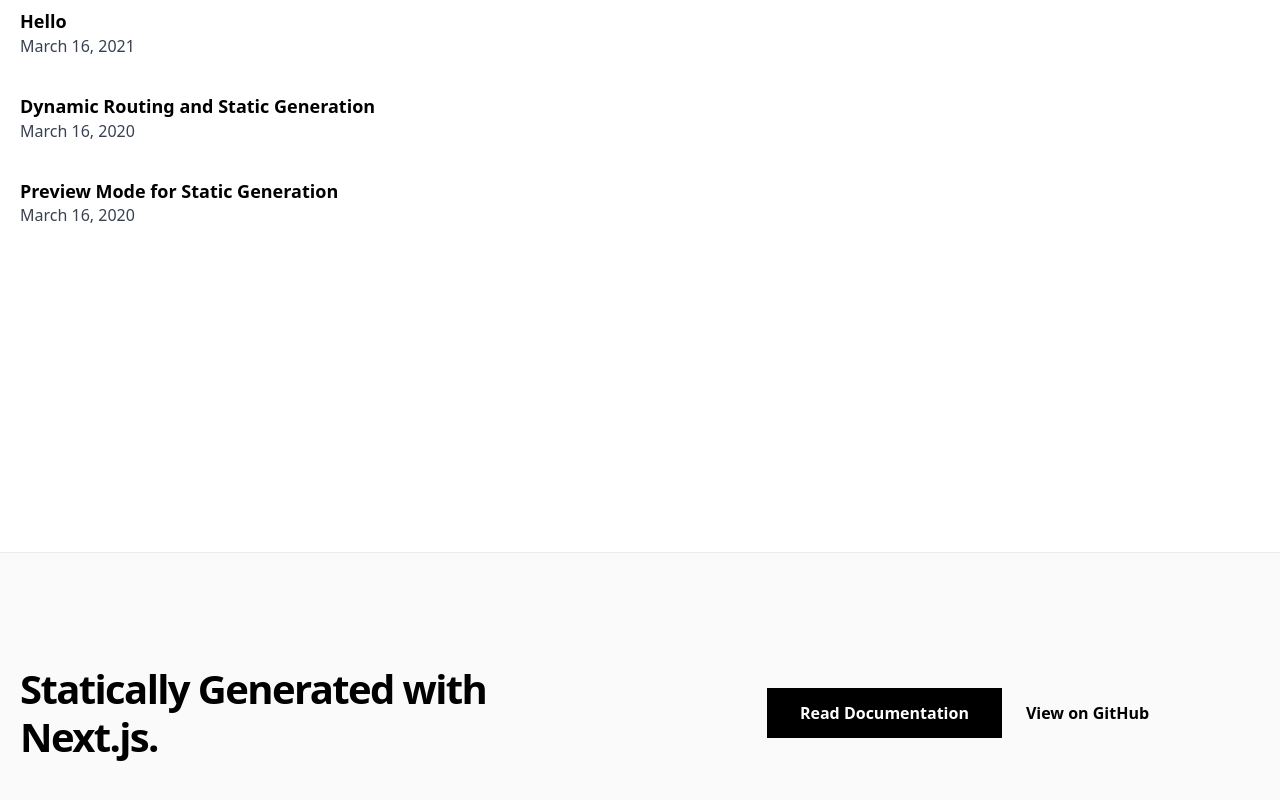
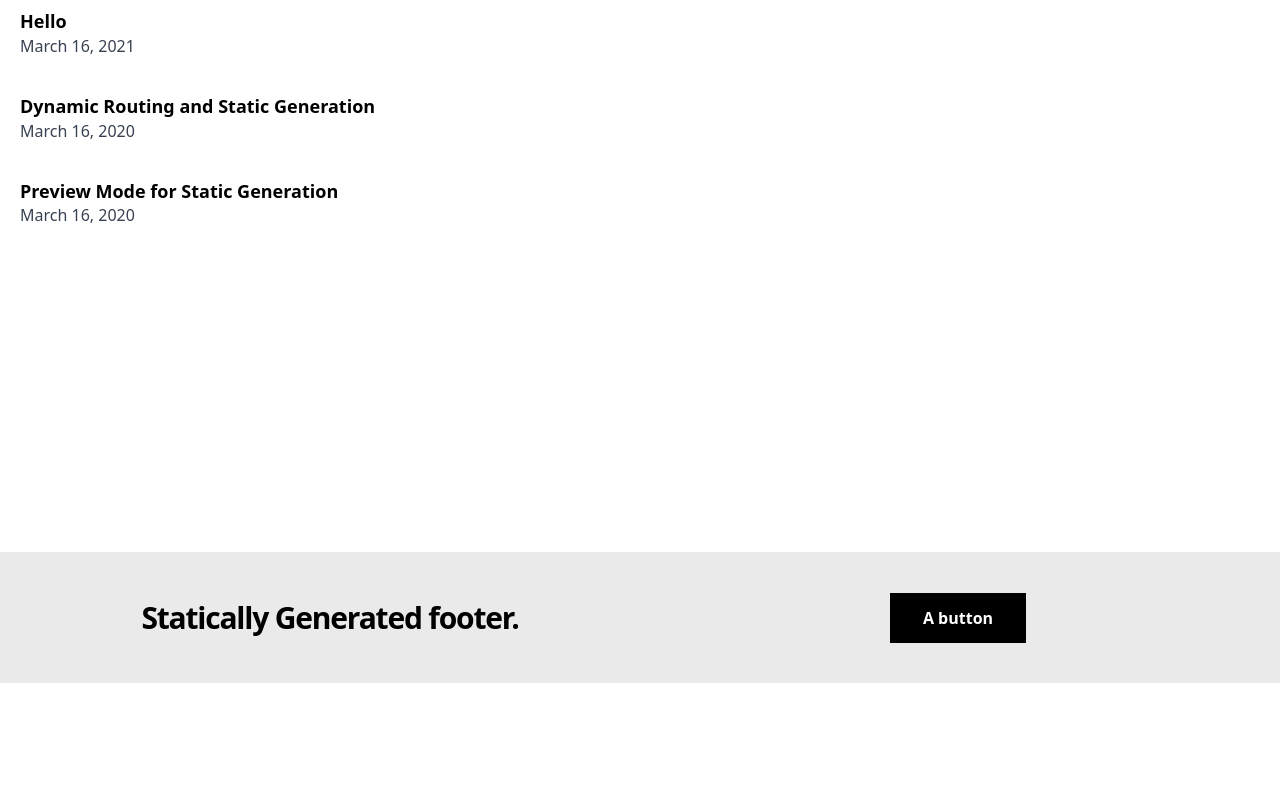
Before and after one commit to Fraasi/site, a Next.js app: page / in a window 1280 px wide. Shown: the part 248-1048 px from the top of the page. After the commit the page ends 931 px from the top, so only its background shows below. Built offline with nearby package versions, Linux system fonts and the light colour scheme.

Commit message:
adjust footer & alert

```diff
--- a/components/alert.tsx
+++ b/components/alert.tsx
@@ -31,7 +31,7 @@ const Alert = ({ preview }: Props) => {
             <>
               The source code for this blog is{' '}
               <a
-                href={`https://github.com/vercel/next.js/tree/canary/examples/${EXAMPLE_PATH}`}
+                href="https://github.com/fraasi/blog"
                 className="underline hover:text-success duration-200 transition-colors"
               >
                 available on GitHub
--- a/components/date-formatter.tsx
+++ b/components/date-formatter.tsx
@@ -7,9 +7,7 @@ type Props = {
 const DateFormatter = ({ dateString }: Props) => {
   const date = parseISO(dateString)
   return <time
-    dateTime={dateString}
-    className="text-2x1 text-bg-gray-300"
-    >{format(date, 'LLLL	d, yyyy')}</time>
+    dateTime={dateString}>{format(date, 'LLLL	d, yyyy')}</time>
 }
 
 export default DateFormatter
--- a/components/footer.tsx
+++ b/components/footer.tsx
@@ -1,26 +1,20 @@
 import Container from './container'
-import { EXAMPLE_PATH } from '../lib/constants'
+
 
 const Footer = () => {
   return (
-    <footer className="bg-accent-1 border-t border-accent-2">
+    <footer className="bg-accent-2 border-t border-accent-2">
       <Container>
-        <div className="py-28 flex flex-col lg:flex-row items-center">
-          <h3 className="text-4xl lg:text-5xl font-bold tracking-tighter leading-tight text-center lg:text-left mb-10 lg:mb-0 lg:pr-4 lg:w-1/2">
-            Statically Generated with Next.js.
+        <div className="flex flex-row items-center py-10">
+          <h3 className="text-3xl font-bold tracking-tighter leading-tight text-center lg:w-1/2">
+            Statically Generated footer.
           </h3>
           <div className="flex flex-col lg:flex-row justify-center items-center lg:pl-4 lg:w-1/2">
             <a
               href="https://nextjs.org/docs/basic-features/pages"
               className="mx-3 bg-black hover:bg-white hover:text-black border border-black text-white font-bold py-3 px-12 lg:px-8 duration-200 transition-colors mb-6 lg:mb-0"
             >
-              Read Documentation
-            </a>
-            <a
-              href={`https://github.com/vercel/next.js/tree/canary/examples/${EXAMPLE_PATH}`}
-              className="mx-3 font-bold hover:underline"
-            >
-              View on GitHub
+              A button
             </a>
           </div>
         </div>
```
